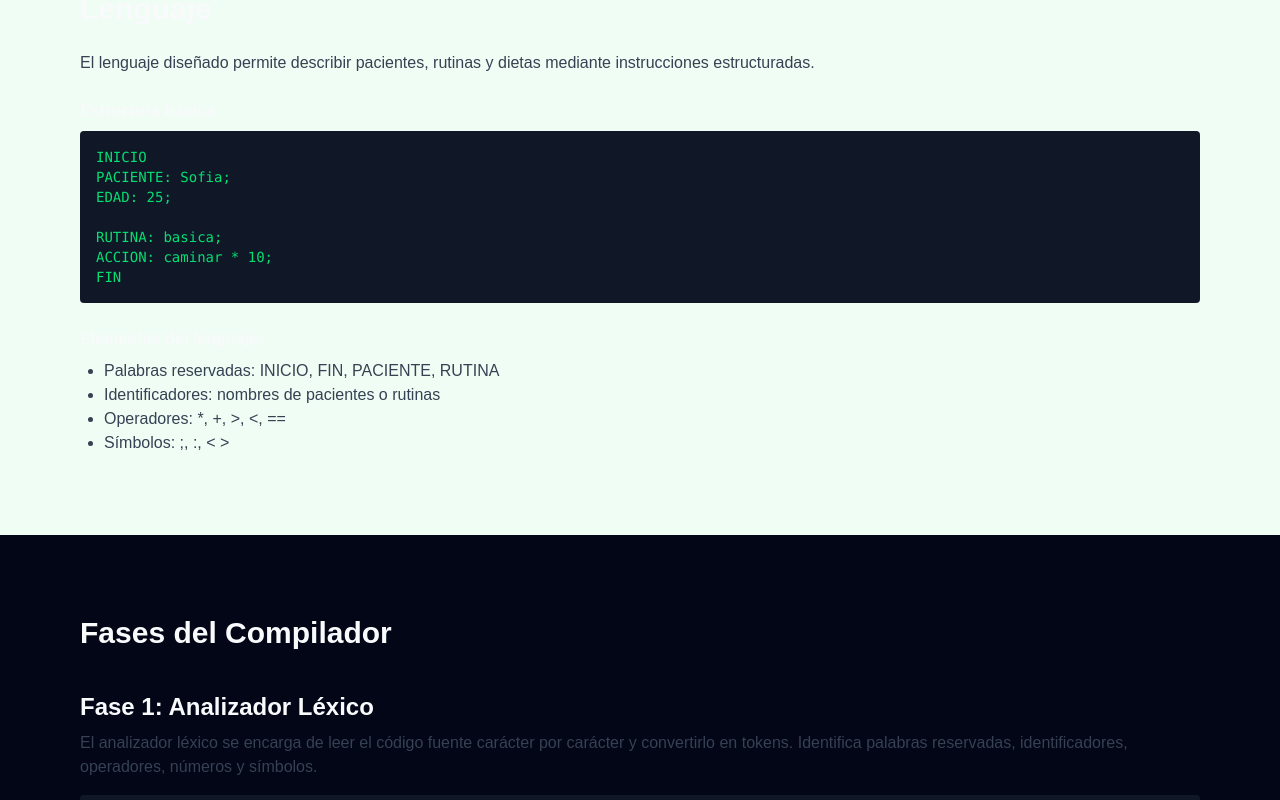
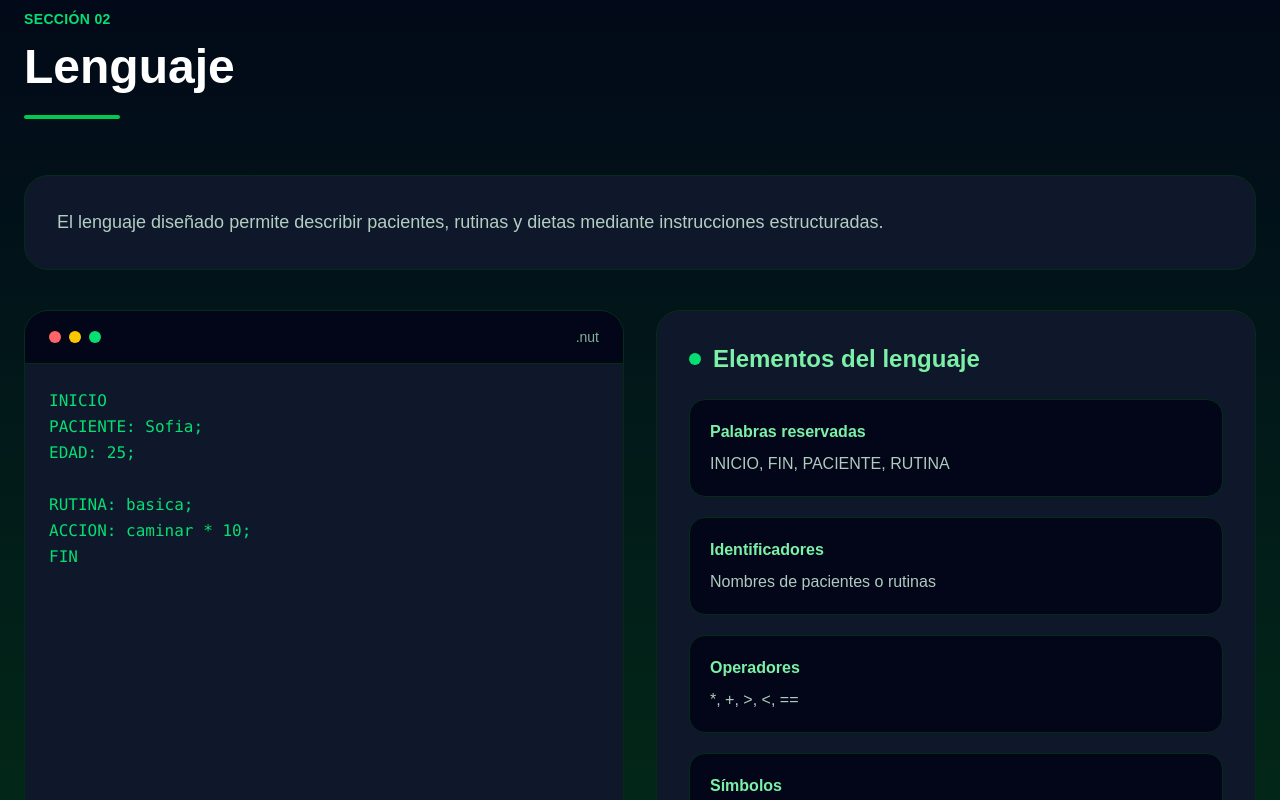
Before and after one commit to Ruben-online/Compilador-Web, a Next.js app: page / in a window 1280 px wide. Shown: the part 1480-2280 px from the top of the page. Built offline with nearby package versions, Linux system fonts and the light colour scheme.

Commit message:
Optimizar sección del lenguaje con estilo tipo dashboard y resaltado verde

```diff
--- a/src/sections/language.js
+++ b/src/sections/language.js
@@ -1,16 +1,62 @@
 export default function Language() {
   return (
-    <section id="lenguaje" className="p-20 bg-green-50">
-      <h2 className="text-3xl font-bold mb-6">Lenguaje</h2>
+    <section
+      id="lenguaje"
+      className="px-6 py-24 bg-gradient-to-b from-slate-950 to-green-950 text-white"
+    >
 
-      <p className="text-gray-700 mb-6">
-        El lenguaje diseñado permite describir pacientes, rutinas y dietas mediante
-        instrucciones estructuradas.
-      </p>
+      <div className="max-w-7xl mx-auto">
 
-      <h3 className="font-semibold mb-2">Estructura básica:</h3>
+        {/* Header */}
+        <div className="mb-14">
 
-      <pre className="bg-gray-900 text-green-400 p-4 rounded text-sm mb-6 overflow-x-auto">
+          <span className="text-green-400 font-semibold tracking-wide uppercase text-sm">
+            Sección 02
+          </span>
+
+          <h2 className="text-4xl md:text-5xl font-bold mt-3 mb-6">
+            Lenguaje
+          </h2>
+
+          <div className="w-24 h-1 bg-green-500 rounded-full"></div>
+
+        </div>
+
+        {/* Intro */}
+        <div className="bg-slate-900 border border-green-950 rounded-3xl p-8 mb-10">
+
+          <p className="text-green-100/80 text-lg leading-relaxed">
+            El lenguaje diseñado permite describir pacientes, rutinas y dietas
+            mediante instrucciones estructuradas.
+          </p>
+
+        </div>
+
+        {/* Grid principal */}
+        <div className="grid lg:grid-cols-2 gap-8">
+
+          {/* Código */}
+          <div className="bg-slate-900 border border-green-950 rounded-3xl overflow-hidden">
+
+            {/* Header tipo editor */}
+            <div className="flex items-center justify-between px-6 py-4 border-b border-green-950 bg-slate-950">
+
+              <div className="flex items-center gap-2">
+
+                <div className="w-3 h-3 rounded-full bg-red-400"></div>
+                <div className="w-3 h-3 rounded-full bg-yellow-400"></div>
+                <div className="w-3 h-3 rounded-full bg-green-400"></div>
+
+              </div>
+
+              <span className="text-sm text-green-200/70">
+                .nut
+              </span>
+
+            </div>
+
+            {/* Código */}
+            <pre className="p-6 overflow-x-auto text-sm md:text-base text-green-400 leading-relaxed font-mono">
 {`INICIO
 PACIENTE: Sofia;
 EDAD: 25;
@@ -18,16 +64,73 @@ EDAD: 25;
 RUTINA: basica;
 ACCION: caminar * 10;
 FIN`}
-      </pre>
+            </pre>
 
-      <h3 className="font-semibold mb-2">Elementos del lenguaje:</h3>
+          </div>
 
-      <ul className="text-gray-700 list-disc ml-6">
-        <li>Palabras reservadas: INICIO, FIN, PACIENTE, RUTINA</li>
-        <li>Identificadores: nombres de pacientes o rutinas</li>
-        <li>Operadores: *, +, &gt;, &lt;, ==</li>
-        <li>Símbolos: ;, :, &lt; &gt;</li>
-      </ul>
+          {/* Elementos */}
+          <div className="bg-slate-900 border border-green-950 rounded-3xl p-8">
+
+            <div className="flex items-center gap-3 mb-6">
+
+              <div className="w-3 h-3 rounded-full bg-green-400"></div>
+
+              <h3 className="text-2xl font-semibold text-green-300">
+                Elementos del lenguaje
+              </h3>
+
+            </div>
+
+            <div className="space-y-5 text-green-100/80">
+
+              <div className="bg-slate-950 border border-green-950 rounded-2xl p-5">
+                <p className="font-semibold text-green-300 mb-2">
+                  Palabras reservadas
+                </p>
+
+                <p>
+                  INICIO, FIN, PACIENTE, RUTINA
+                </p>
+              </div>
+
+              <div className="bg-slate-950 border border-green-950 rounded-2xl p-5">
+                <p className="font-semibold text-green-300 mb-2">
+                  Identificadores
+                </p>
+
+                <p>
+                  Nombres de pacientes o rutinas
+                </p>
+              </div>
+
+              <div className="bg-slate-950 border border-green-950 rounded-2xl p-5">
+                <p className="font-semibold text-green-300 mb-2">
+                  Operadores
+                </p>
+
+                <p>
+                  *, +, &gt;, &lt;, ==
+                </p>
+              </div>
+
+              <div className="bg-slate-950 border border-green-950 rounded-2xl p-5">
+                <p className="font-semibold text-green-300 mb-2">
+                  Símbolos
+                </p>
+
+                <p>
+                  ;, :, &lt;, &gt;
+                </p>
+              </div>
+
+            </div>
+
+          </div>
+
+        </div>
+
+      </div>
+
     </section>
   );
 }
```
